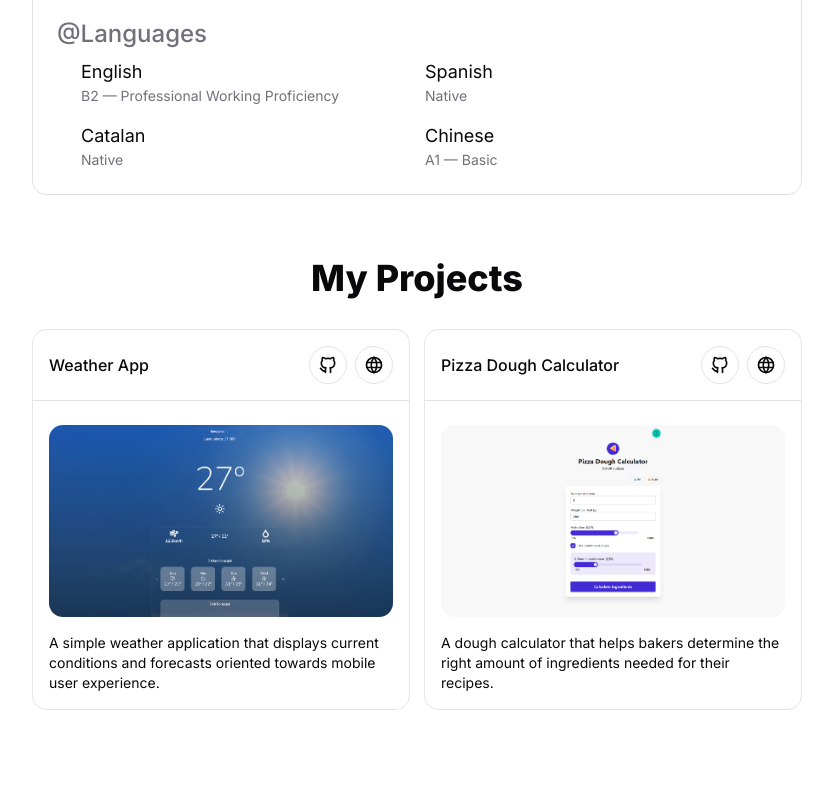
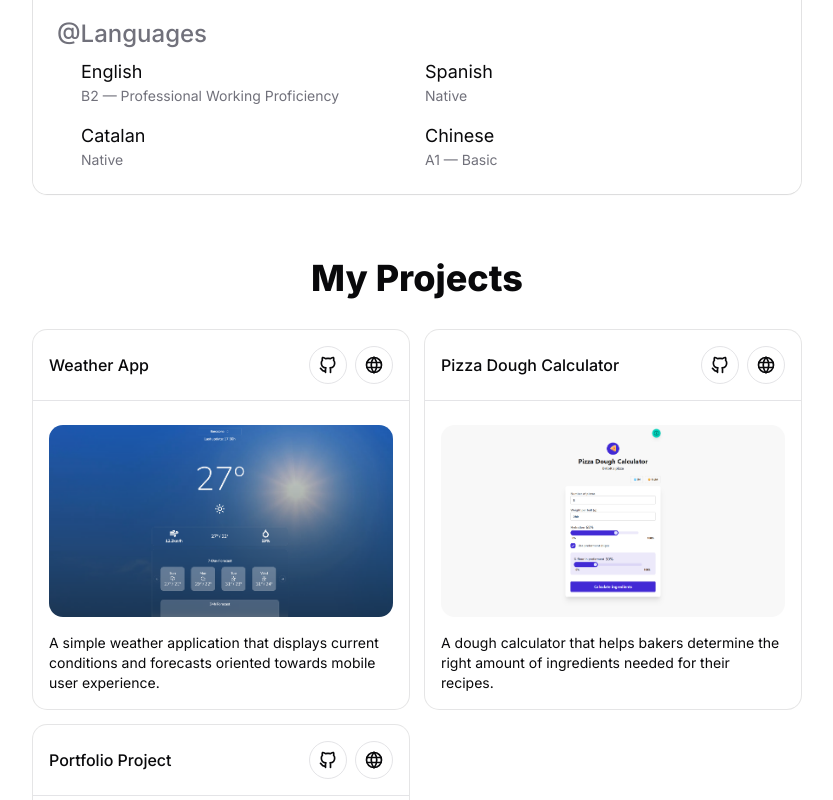
Before and after one commit to Br00ok/portfolio, a Next.js app: page / in a window 1280 px wide. Shown: the part 2000-2800 px from the top of the page, without its empty margins (223-1056 px from the left). Before the commit the page ends 2757 px from the top, so only its background shows below. Built offline with nearby package versions, Linux system fonts and the light colour scheme.

Commit message:
save changes

```diff
--- a/components/projects-grid.tsx
+++ b/components/projects-grid.tsx
@@ -20,6 +20,14 @@ const projects = [
     image: "/assets/dough-calculator.png",
     github: "https://github.com/Br00ok/dough-calculator",
     demo: "https://bgl-dough-calculator.vercel.app/",
+  },
+  {
+    title: "Portfolio Project",
+    description:
+      "The first project of my collection, a portofolio website to show my skills and projects.",
+    image: "/assets/portfolio.png",
+    github: "https://github.com/Br00ok/portfolio",
+    demo: "https://bglportfolio.vercel.app/",
   },
 ]
 
```
Also changed, not shown: public/assets/portfolio.png (added).
